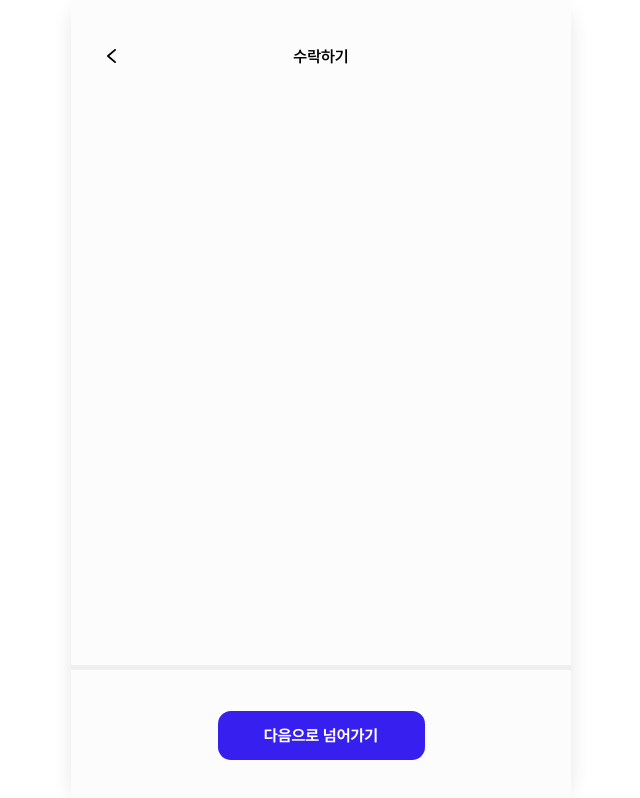
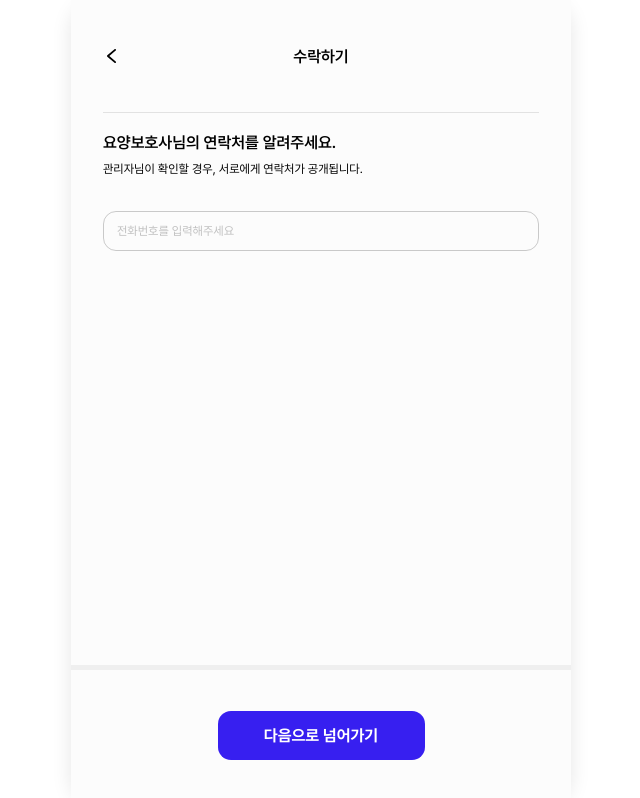
Before and after one commit to Maeum-Eum/Maeum-Eum-Front, a React (Vite) app: page /accept in a window 1280 px wide. Shown: the whole page, without its empty margins (319-959 px from the left). Built offline with nearby package versions, Linux system fonts and the light colour scheme.

Commit message:
수락하기 화면 추가

```diff
--- a/src/pages/Accept.tsx
+++ b/src/pages/Accept.tsx
@@ -1,11 +1,31 @@
 import styled from 'styled-components';
+import { Input } from '../components/Input';
 
 export const Accept = () => {
-  return <Wrapper></Wrapper>;
+  return (
+    <Wrapper>
+      <span>요양보호사님의 연락처를 알려주세요.</span>
+      <span>관리자님이 확인할 경우, 서로에게 연락처가 공개됩니다.</span>
+      <Input placeholder="전화번호를 입력해주세요"></Input>
+    </Wrapper>
+  );
 };
 
 const Wrapper = styled.div`
+  padding: 0 3.2rem;
   display: flex;
   flex-direction: column;
   height: 100dvh;
+
+  span:first-child {
+    border-top: 0.1rem solid ${({ theme }) => theme.colors.black10};
+    padding-top: 2rem;
+    ${({ theme }) => theme.fontStyles.headingSB}
+  }
+
+  span:nth-of-type(2) {
+    margin-top: 1rem;
+    margin-bottom: 3.5rem;
+    ${({ theme }) => theme.fontStyles.bodyMediumR}
+  }
 `;
```
